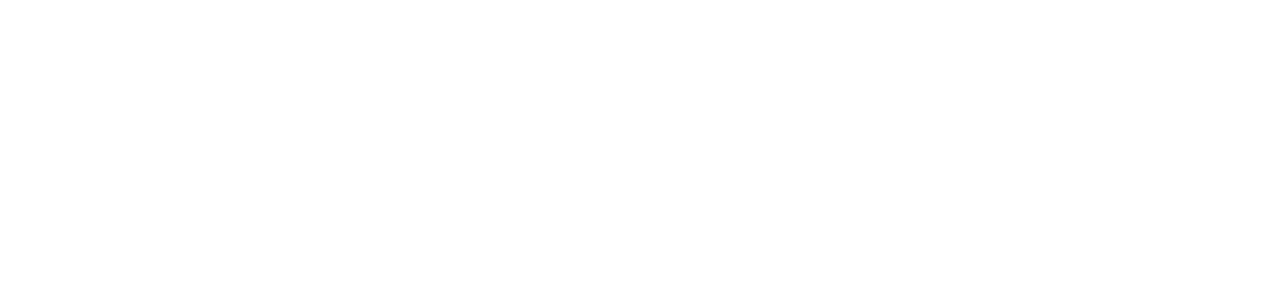
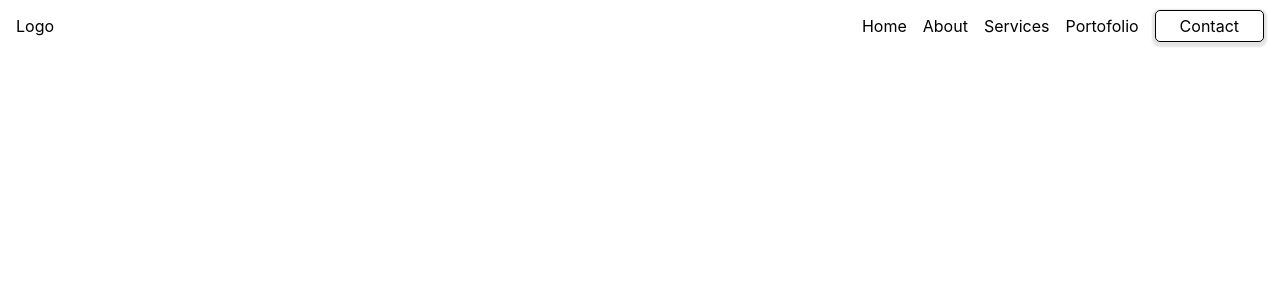
Before and after one commit to Jul-Me/My-Website, a React (Create React App) app: page / in a window 1280 px wide. Shown: the top 300 px of the page. Built offline with nearby package versions, Linux system fonts and the light colour scheme.

Commit message:
feat: Added new Nav component for desktop navigation

```diff
--- a/src/App.scss
+++ b/src/App.scss
@@ -0,0 +1,2 @@
+.app {
+}
--- a/src/App.tsx
+++ b/src/App.tsx
@@ -1,8 +1,13 @@
 import React from 'react';
+import Nav from './components/Nav/Nav';
 import './App.scss';
 
 function App() {
-  return <div className="app"></div>;
+  return (
+    <div className="app">
+      <Nav />
+    </div>
+  );
 }
 
 export default App;
--- /dev/null
+++ b/src/components/Nav/Nav.scss
@@ -0,0 +1,28 @@
+@import '/src/mixins.scss';
+
+.nav {
+  @include flexbox($placeItems: center);
+  padding: 0 1rem;
+
+  &__items {
+    @include flexbox($placeItems: flex-start, $placeContent: flex-end, $basis: 100%, $shrink: 1);
+    list-style: none;
+
+    > li {
+      margin-left: 1rem;
+    }
+  }
+
+  &__link {
+    text-decoration: none;
+    color: inherit;
+
+    &:hover {
+      background-position: 0 4px;
+    }
+  }
+
+  &__logo {
+    cursor: pointer;
+  }
+}
--- /dev/null
+++ b/src/components/Nav/Nav.tsx
@@ -0,0 +1,33 @@
+import classNames from 'classnames';
+import React from 'react';
+import { Link } from 'react-router-dom';
+import { NavItems } from '../../types/NavItems';
+import './Nav.scss';
+
+function Nav() {
+  const navItems: NavItems[] = [
+    { id: 'home', text: 'Home', url: '#home', isButton: false },
+    { id: 'about', text: 'About', url: '#about', isButton: false },
+    { id: 'services', text: 'Services', url: '#services', isButton: false },
+    { id: 'portofolio', text: 'Portofolio', url: '#portofolio', isButton: false },
+    { id: 'contact', text: 'Contact', url: '#contact', isButton: true },
+  ];
+
+  return (
+    <nav className="nav">
+      <div className="nav__logo"> Logo </div>
+
+      <ul className="nav__items">
+        {navItems?.map((item) => (
+          <li key={item.id}>
+            <Link to={item.url} className={classNames('nav__link', { button: item.isButton })}>
+              {item.text}
+            </Link>
+          </li>
+        ))}
+      </ul>
+    </nav>
+  );
+}
+
+export default Nav;
--- a/src/index.scss
+++ b/src/index.scss
@@ -1,7 +1,20 @@
+@import './variables.scss';
+
 body {
   margin: 0;
   font-family: -apple-system, BlinkMacSystemFont, 'Segoe UI', 'Roboto', 'Oxygen', 'Ubuntu', 'Cantarell', 'Fira Sans',
     'Droid Sans', 'Helvetica Neue', sans-serif;
   -webkit-font-smoothing: antialiased;
   -moz-osx-font-smoothing: grayscale;
+  background-color: $primary-color;
+  color: $text-color;
 }
+
+.button {
+  text-decoration: none;
+  color: $text-color;
+  padding: 5px 1.5rem;
+  border: 1px solid $text-color;
+  box-shadow: 0px 2px 2px 3px darken($secondary-color, 6%);
+  border-radius: 5px;
+}
--- a/src/index.tsx
+++ b/src/index.tsx
@@ -3,10 +3,13 @@
 import './index.scss';
 import App from './App';
 import reportWebVitals from './reportWebVitals';
+import { BrowserRouter } from 'react-router-dom';
 
 ReactDOM.render(
   <React.StrictMode>
-    <App />
+    <BrowserRouter>
+      <App />
+    </BrowserRouter>
   </React.StrictMode>,
   document.getElementById('root'),
 );
--- /dev/null
+++ b/src/types/NavItems.ts
@@ -0,0 +1,6 @@
+export interface NavItems {
+  id: string;
+  text: string;
+  url: string;
+  isButton: boolean;
+}
```
